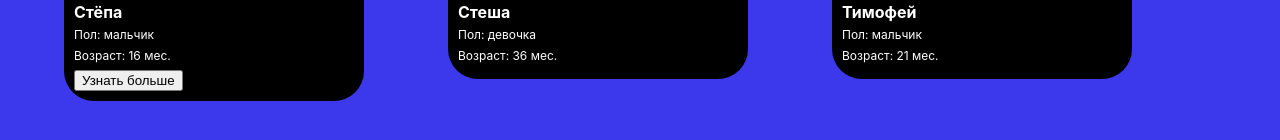
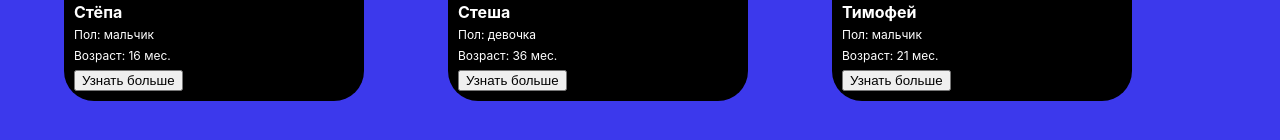
Before and after one commit to Kashinka/week11_2-DOM-querySelector-events, a plain HTML site: page index.html in a window 1280 px wide. Shown: the part 258-398 px from the top of the page. Drawn offline with Linux system fonts and the light colour scheme.

Commit message:
Added 2 other buttons

```diff
--- a/index.html
+++ b/index.html
@@ -23,6 +23,7 @@
           <h3 class="card__title">Стеша</h3>
           <p class="card__text">Пол: девочка</p>
           <p class="card__text">Возраст: 36 мес.</p>
+          <button onclick="openInfo2()">Узнать больше</button>
         </div>
       </article>
       <article class="card">
@@ -31,6 +32,7 @@
           <h3 class="card__title">Тимофей</h3>
           <p class="card__text">Пол: мальчик</p>
           <p class="card__text">Возраст: 21 мес.</p>
+          <button onclick="openInfo3()">Узнать больше</button>
         </div>
       </article>
     </main>
--- a/index.js
+++ b/index.js
@@ -14,3 +14,11 @@ console.log(styopaGender);
 function openInfo () {
     window.open('https://ru.wikipedia.org/wiki/%D0%91%D0%B5%D0%BD%D0%B3%D0%B0%D0%BB%D1%8C%D1%81%D0%BA%D0%B0%D1%8F_%D0%BA%D0%BE%D1%88%D0%BA%D0%B0_(%D0%B4%D0%BE%D0%BC%D0%B0%D1%88%D0%BD%D1%8F%D1%8F)');
 };
+
+function openInfo2 () {
+    window.open('https://ru.wikipedia.org/wiki/%D0%91%D1%80%D0%B8%D1%82%D0%B0%D0%BD%D1%81%D0%BA%D0%B0%D1%8F_%D0%BA%D0%BE%D1%80%D0%BE%D1%82%D0%BA%D0%BE%D1%88%D1%91%D1%80%D1%81%D1%82%D0%BD%D0%B0%D1%8F_%D0%BA%D0%BE%D1%88%D0%BA%D0%B0)');
+};
+
+function openInfo3 () {
+    window.open('https://ru.wikipedia.org/wiki/%D0%A2%D0%B0%D0%B1%D0%B1%D0%B8_(%D0%BE%D0%BA%D1%80%D0%B0%D1%81)');
+};
```
